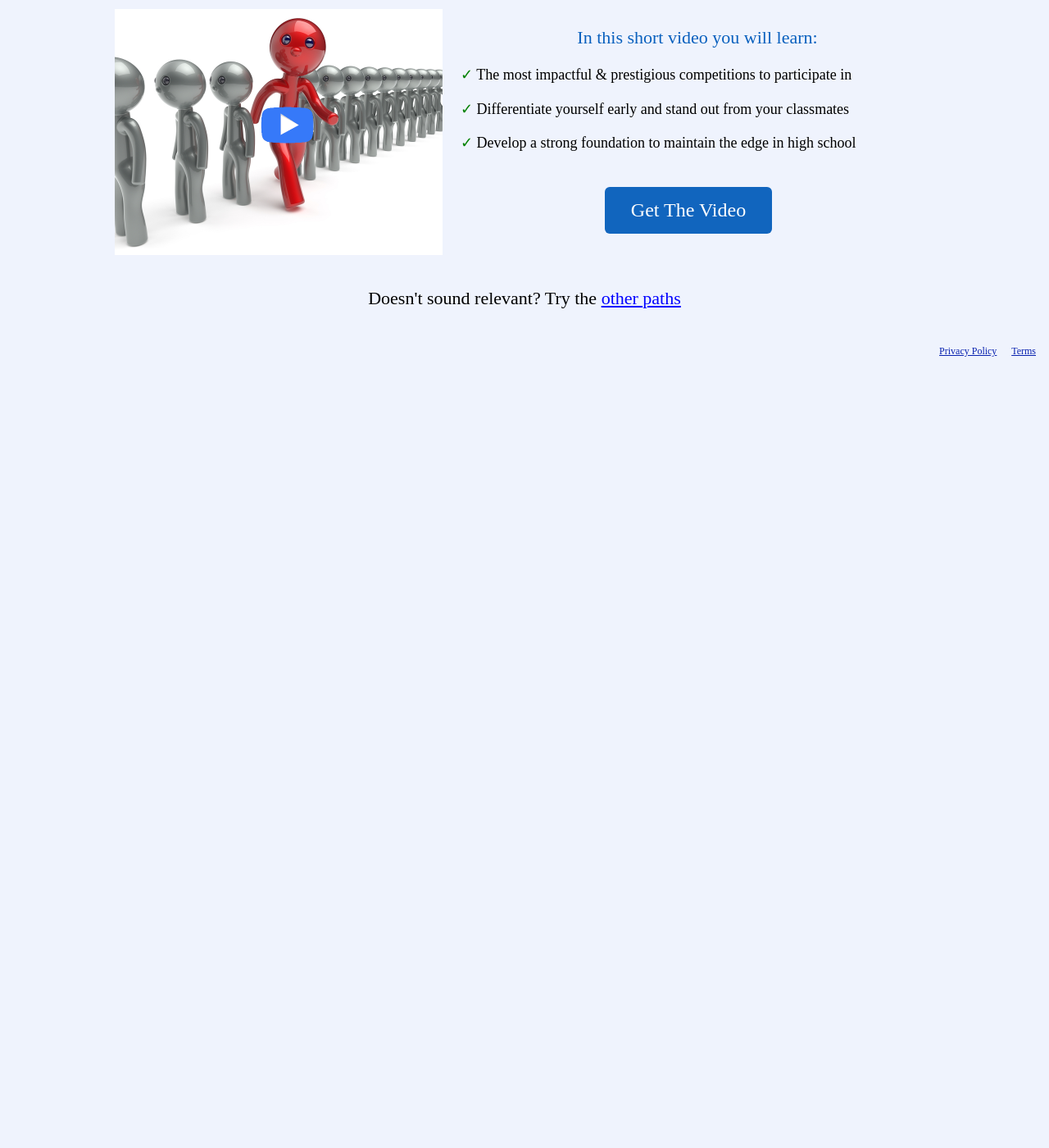
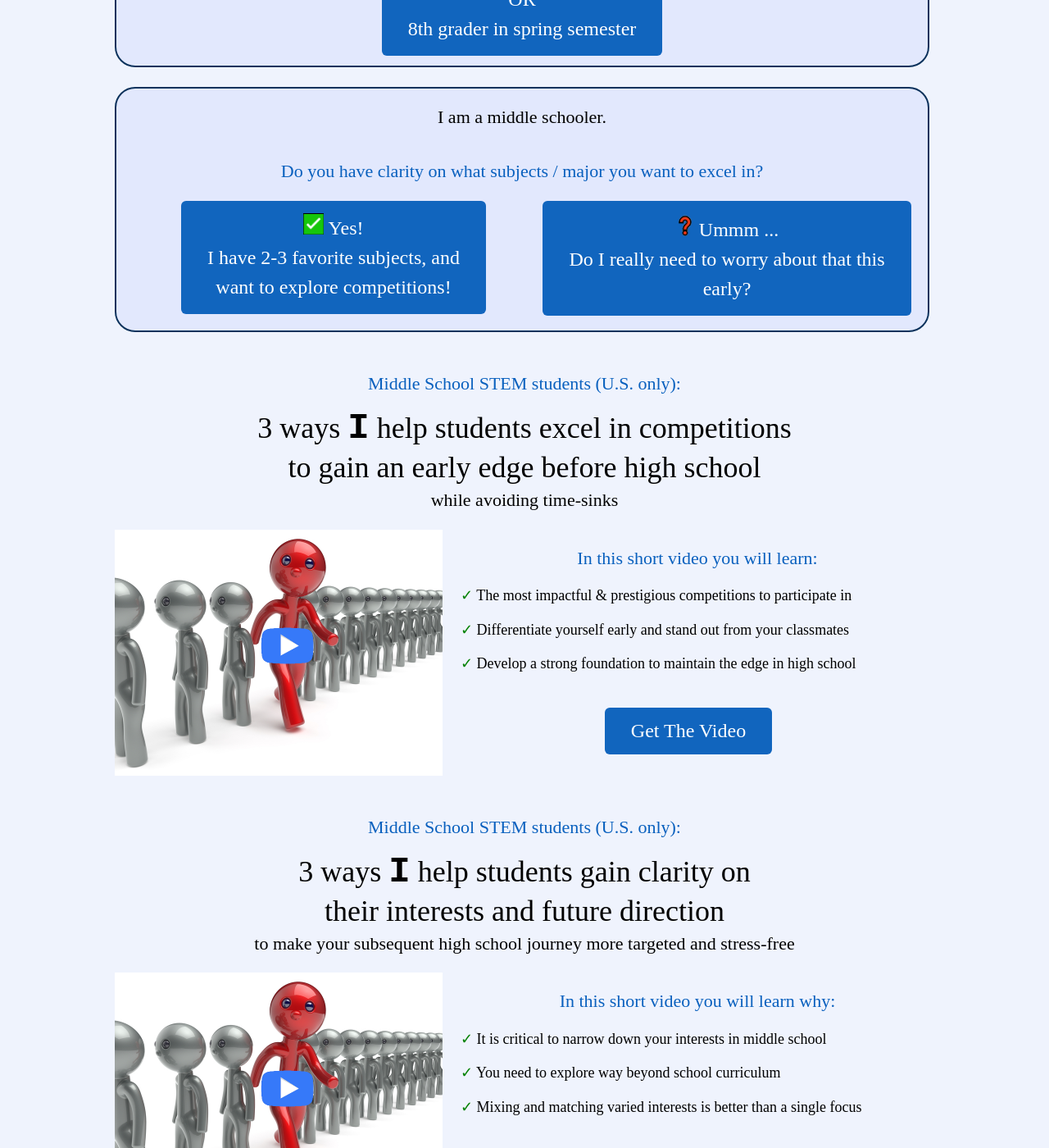
Before and after one commit to radicalcollegestrategies/radicalcollegestrategies.github.io, a Jekyll site: the page built from pages/MiddleSchoolUnused.md, in a window 1280 px wide and 1400 px high, scrolled down 307 px. Shown: the whole window at 82% size. Built offline with Jekyll 4.4.1, drawn with Linux system fonts in a browser that asks for light colours; some web fonts are replaced; before the commit the page ends 900 px from its top, so only the background shows below that; some of the changed text lies outside the part shown.

Commit message:
grade pics

```diff
--- a/pages/MiddleSchoolCompetitions.md
+++ b/pages/MiddleSchoolUnused.md
@@ -1,7 +1,30 @@
 ---
 layout: default
-permalink: /MiddleSchoolCompetitions/
+permalink: /MiddleSchoolUnused/
 ---
+<sectionpd>
+<h2 style="color:black">What describes you best?</h2>
+
+  <div class="note" style="height: 150px;">
+    <p style="text-align:center;margin-top:15px;"><a href="/HighSchool" class="mybutton" style=" color:white">I am a High Schooler<br> OR <br>8th grader in spring semester</a></p>
+  </div>
+
+<br>
+
+  <div class="note" style="height: 280px;">
+    <h3 style="color:black">I am a middle schooler.</h3>
+    <h3 style="margin-top:40px">Do you have clarity on what subjects / major you want to excel in?</h3>
+
+    <div class="section50left">
+        <p style="text-align:center;"><a href="/MiddleSchoolCompetitions" class="mybutton" style=" color:white"><img style="width:25px;display:inline;" src="/images/CheckMark.png" /> Yes! <br> I have 2-3 favorite subjects, and <br>want to explore competitions!</a></p>
+    </div>
+
+    <div class="section50right">
+        <p style="text-align:center;margin-right:20px;"><a href="/MiddleSchoolExplore" class="mybutton" style=" color:white"><img style="width:23px;display:inline;" src="/images/QuestionMark.png" /> Ummm ... <br>Do I really need to worry about that this early?</a></p>
+    </div>
+  </div>
+</sectionpd>
+
 <sectionpd>
 <h3 style="margin:10px;">Middle School STEM students (U.S. only):</h3>
 
@@ -17,6 +40,63 @@ permalink: /MiddleSchoolCompetitions/
     <li style="margin-bottom:20px">The most impactful & prestigious competitions to participate in</li>
     <li style="margin-bottom:20px">Differentiate yourself early and stand out from your classmates</li>
     <li>Develop a strong foundation to maintain the edge in high school</li>
+    </ul>
+
+    <br>
+
+    <p style="text-align:center;">
+    <button class="mybutton" style="color:white;" onclick="showPopup()">
+    Get The Video
+    </button>
+    </p>
+
+    <div class="popup">
+        <div class="blocker" onclick="hidePopup()"></div>
+        <div class="contents">
+
+        <span onclick="hidePopup()" class="close-button topright">&times;</span>
+
+        <form id="myForm" class="form-container" action="/Session/">
+            <h3>Yes, Send Me the Free Video Now!</h3>
+
+            <label for="email"></label>
+            <input style="max-width:270px;margin-left:45px;" type="text" placeholder="Enter Email" name="email" required>
+            <p style="font-size:12px;text-align: center;">We do not sell or share your info</p>
+            <p style="text-align:center;">
+            <button class="mybutton" style="color:white;" type="submit" class="mybutton">Send Me The Video</button>
+            </p>
+        </form>
+        </div>
+    </div>
+
+    <div class="popup2">
+        <div class="contents">
+        <form id="myForm2" class="form-container">
+
+          <p><h3>Thank You!</h3></p>
+          <button class="mybutton" style="color:white;" type="submit" class="mybutton">&nbsp;&nbsp;&nbsp;&nbsp;&nbsp;Submitting...&nbsp;&nbsp;&nbsp;&nbsp;&nbsp;</button>
+        </form>
+        </div>
+    </div>
+
+  </div>
+</sectionpd>
+
+<sectionpd>
+<h3 style="margin:10px;">Middle School STEM students (U.S. only):</h3>
+
+<h2 style="margin-top:15px;margin-bottom:0px;color:black">3 ways <div style="display:inline;font-family:Courier New;font-size:44px;"><b>I</b></div> help  students gain clarity on<br>their interests and future direction</h2>
+<h3 style="margin-top:5px;color:black">to make your subsequent high school journey more targeted and stress-free</h3>
+
+  <!-- src="/images/VideoIntro.png"  -->
+  <img class="sectionpdPicture sectionpdLeft myimg" style="width: 400px;"
+   src="/images/StandOut.png" alt="IntroVideo" onclick="showPopup()">
+  <div class="sectionpdContent sectionpdRight">
+    <ul class="yes"><h3>In this short video you will learn why:</h3>
+
+    <li style="margin-bottom:20px">It is critical to narrow down your interests in middle school</li>
+    <li style="margin-bottom:20px">You need to explore way beyond school curriculum</li>
+    <li>Mixing and matching varied interests is better than a single focus</li>
     </ul>
 
     <br>
```
Also changed, not shown: pages/MiddleSchoolExplore.md (deleted, +0 -110 lines), pages/SessionHigh.md (renamed from pages/Session.md, +4 -4 lines), pages/YourJourney.md (+4 -3 lines), images/grades/grades.png (added), images/grades/high.png (added), images/grades/mid.png (added), images/grades/senior.png (added).
